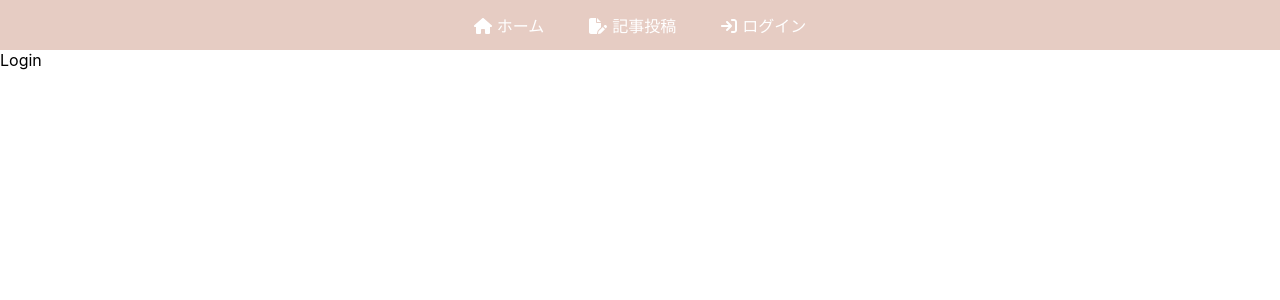
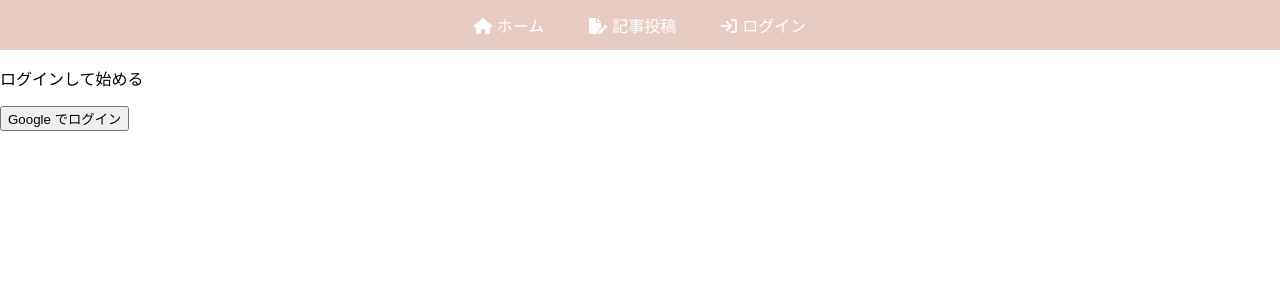
Before and after one commit to DaijiroNozaki-afk/blog-with-react-and-firebase, a React (Create React App) app: page /login in a window 1280 px wide. Shown: the top 300 px of the page. Built offline with nearby package versions, Linux system fonts and the light colour scheme.

Commit message:
implement googleLogin

```diff
--- a/src/App.js
+++ b/src/App.js
@@ -5,15 +5,17 @@ import CreatePost from './components/CreatePost';
 import Login from './components/Login';
 import Logout from './components/Logout';
 import Navbar from './components/Navbar';
+import { useState } from 'react';
 
 function App() {
+  const [isAuth, setIsAuth] = useState(false)
   return (
     <Router>
     <Navbar />
       <Routes>
         <Route path="/" element={<Home />}></Route>
         <Route path="/createpost" element={<CreatePost />}></Route>
-        <Route path="/login" element={<Login />}></Route>
+        <Route path="/login" element={<Login setIsAuth={setIsAuth} />}></Route>
         <Route path="/logout" element={<Logout />}></Route>
       </Routes>
     </Router>
--- a/src/components/Login.js
+++ b/src/components/Login.js
@@ -1,8 +1,24 @@
+import {signInWithPopup } from "firebase/auth"
 import React from 'react'
+import { auth, provider } from "../firebase"
+import { useNavigate } from "react-router-dom"
 
-const Login = () => {
+const Login = ({ setIsAuth }) => {
+  const navigate = useNavigate()
+  const loginWithGoogle = () => {
+    //Google でログイン
+    signInWithPopup(auth, provider)
+      .then((result) => {
+        localStorage.setItem("isAuth", true)
+        setIsAuth(true)
+        navigate("/")
+      })
+  }
   return (
-    <div>Login</div>
+    <div>
+      <p>ログインして始める</p>
+      <button onClick={loginWithGoogle}>Google でログイン</button>
+    </div>
   )
 }
 
```
